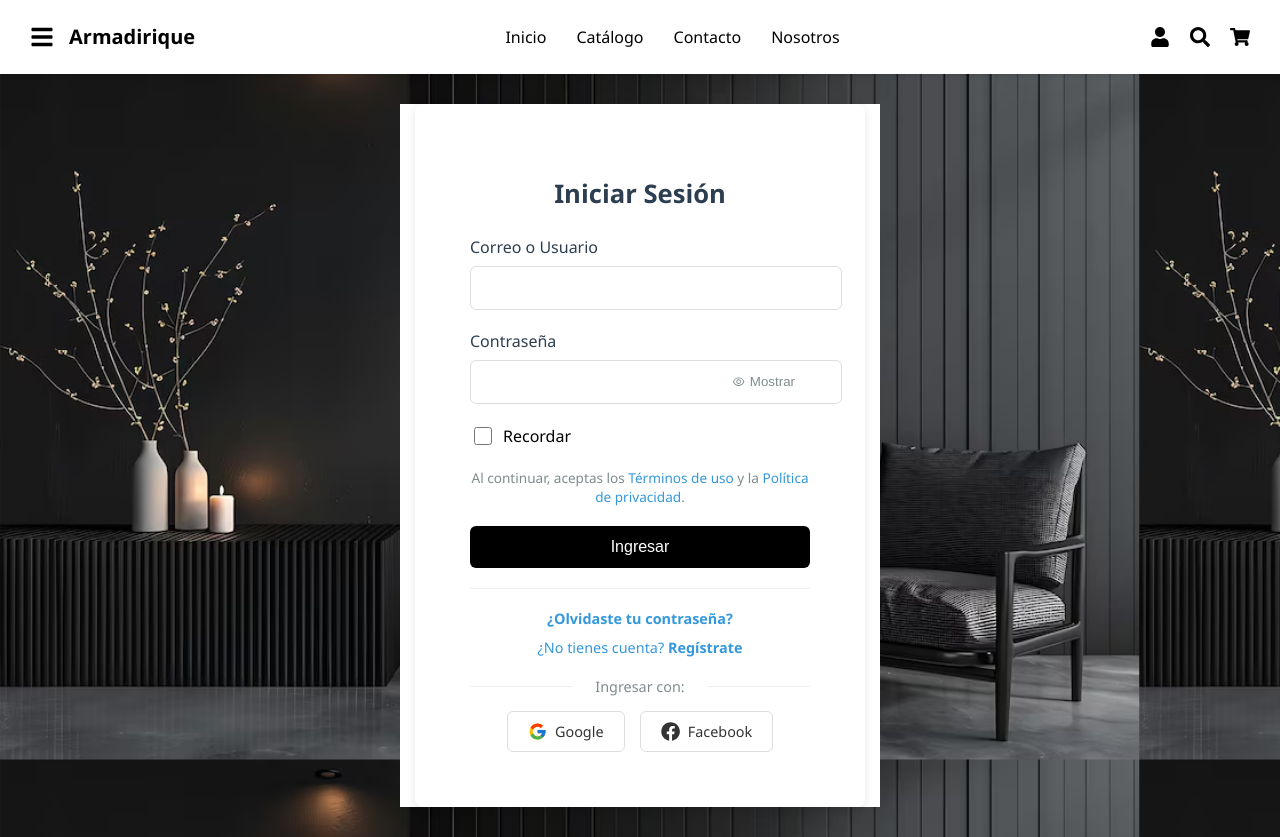
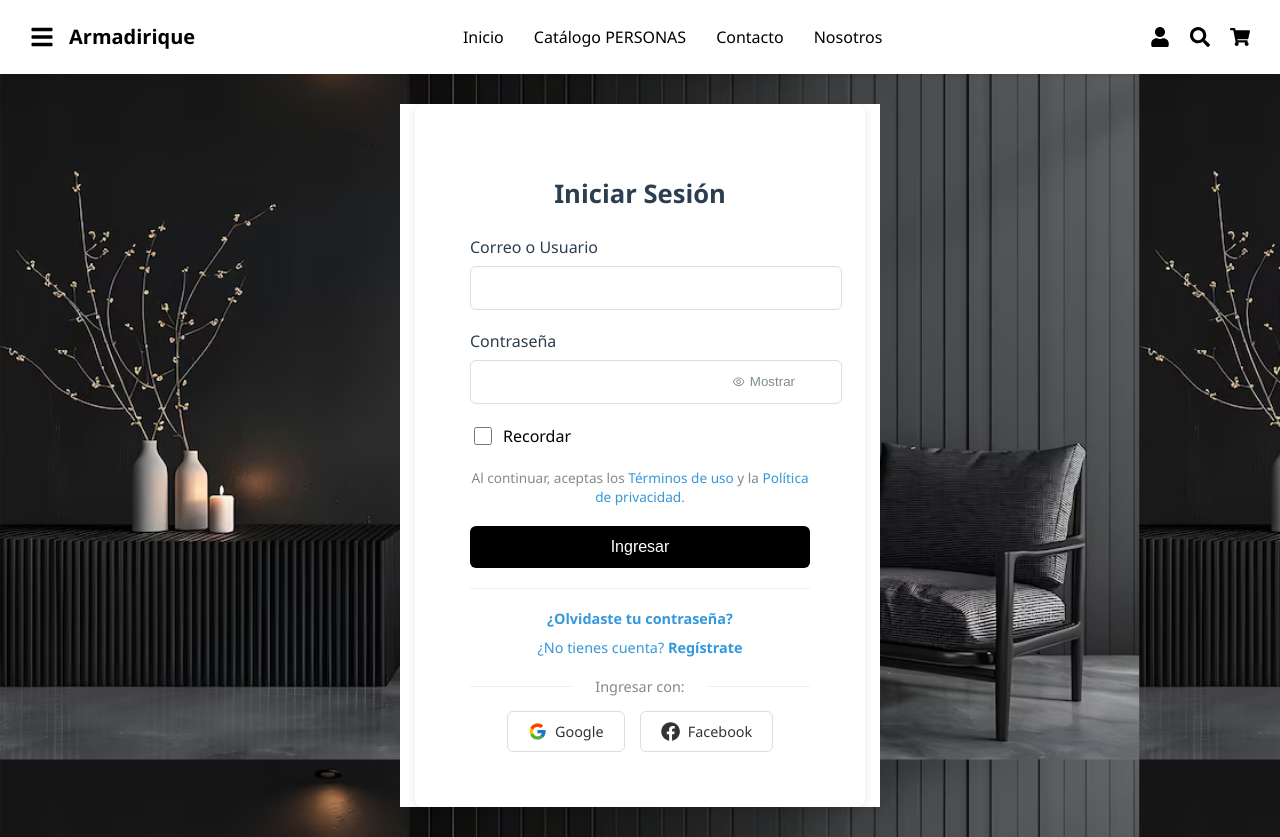
Before and after one commit to yourch22/frontend_armadirique, a React (Create React App) app: page /login in a window 1280 px wide. Built offline with nearby package versions, Linux system fonts and the light colour scheme.

Commit message:
Cambio menu catalogo

```diff
--- a/src/componentes/Login/Login.jsx
+++ b/src/componentes/Login/Login.jsx
@@ -79,7 +79,7 @@ const Login = () => {
 
         <nav className="nav-links">
           <a href="#">Inicio</a>
-          <a href="#">Catálogo</a>
+          <a href="#">Catálogo PERSONAS</a>
           <a href="#">Contacto</a>
           <a href="#">Nosotros</a>
         </nav>
```
